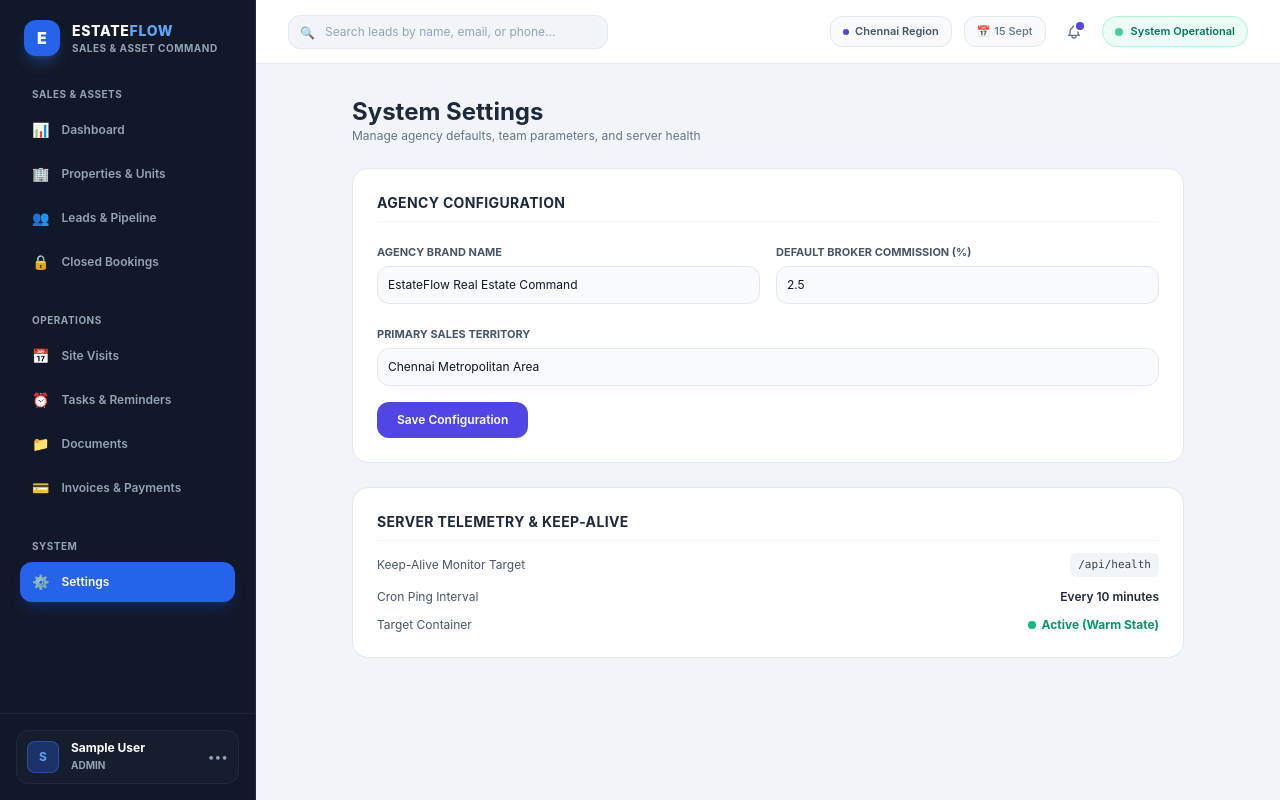
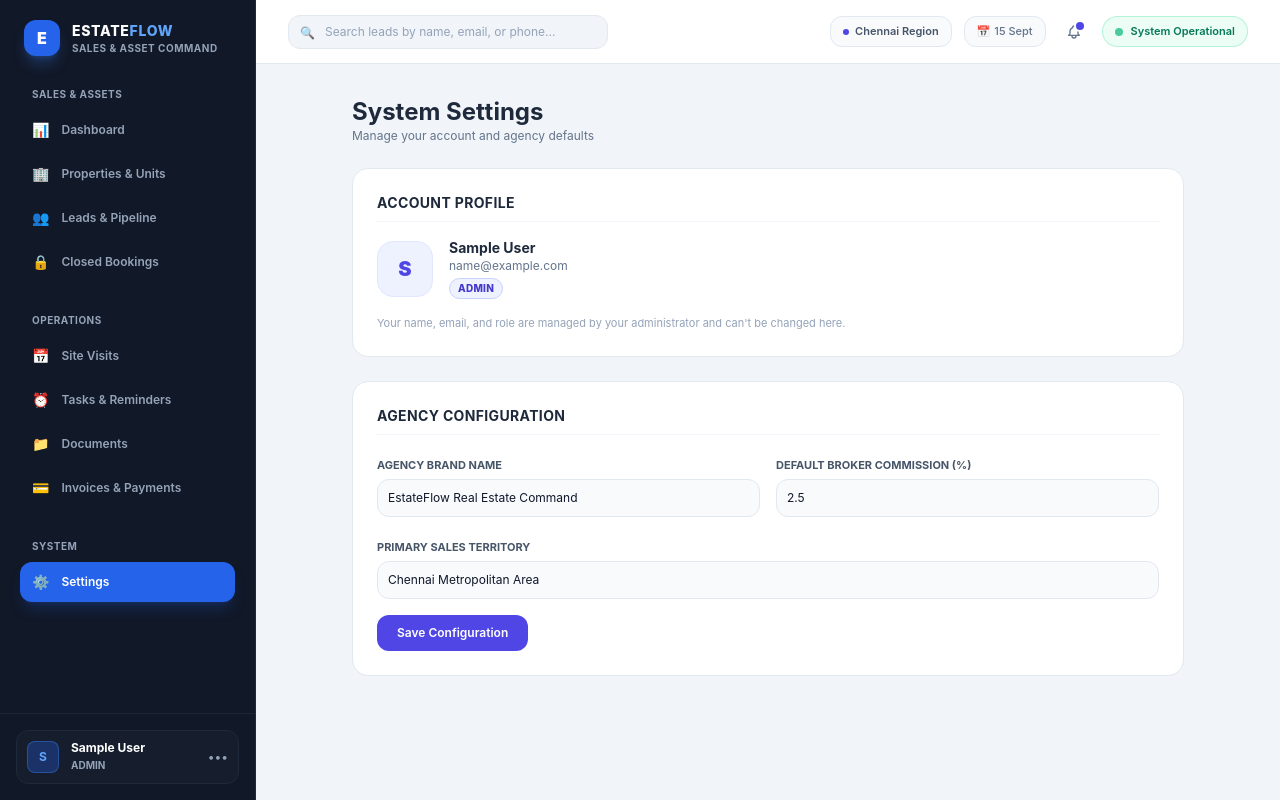
Before and after one commit to gowtham250211-png/Estateflow-crm, a React (Vite) app in the folder frontend/: page /settings in a window 1280 px wide. Built offline with nearby package versions, Linux system fonts and the light colour scheme; sample sign-in values are in the browser's storage.

Commit message:
Enhance Settings page with user profile details
Added user account information display and removed server telemetry section.

```diff
--- a/frontend/src/pages/Settings.jsx
+++ b/frontend/src/pages/Settings.jsx
@@ -1,6 +1,8 @@
 import React, { useState } from 'react';
+import { useAuth } from '../context/AuthContext';
 
 export default function Settings() {
+  const { user } = useAuth();
   const [agencyName, setAgencyName] = useState('EstateFlow Real Estate Command');
   const [commissionRate, setCommissionRate] = useState('2.5');
   const [saved, setSaved] = useState(false);
@@ -15,7 +17,7 @@ export default function Settings() {
     <div className="p-8 max-w-4xl mx-auto space-y-6">
       <div>
         <h1 className="text-2xl font-bold text-slate-800">System Settings</h1>
-        <p className="text-xs text-slate-500">Manage agency defaults, team parameters, and server health</p>
+        <p className="text-xs text-slate-500">Manage your account and agency defaults</p>
       </div>
 
       {saved && (
@@ -23,6 +25,30 @@ export default function Settings() {
           ✓ Settings saved successfully.
         </div>
       )}
+
+      {/* Account Profile */}
+      <div className="bg-white rounded-2xl border border-slate-200 p-6 shadow-xs space-y-4">
+        <h2 className="text-sm font-bold text-slate-800 pb-2 border-b border-slate-100 uppercase tracking-wide">
+          Account Profile
+        </h2>
+
+        <div className="flex items-center gap-4">
+          <div className="w-14 h-14 rounded-2xl bg-indigo-50 border border-indigo-100 flex items-center justify-center font-black text-indigo-600 text-xl">
+            {(user?.name || '?').charAt(0).toUpperCase()}
+          </div>
+          <div>
+            <div className="text-sm font-bold text-slate-800">{user?.name || 'Unknown User'}</div>
+            <div className="text-xs text-slate-500">{user?.email || '—'}</div>
+            <span className="inline-block mt-1 text-[10px] font-extrabold px-2 py-0.5 rounded-full bg-indigo-50 text-indigo-700 border border-indigo-200 uppercase tracking-wide">
+              {user?.role === 'ADMIN' ? 'Administrator' : user?.role === 'SALES_EMPLOYEE' ? 'Sales Employee' : user?.role || 'Unknown'}
+            </span>
+          </div>
+        </div>
+
+        <p className="text-[11px] text-slate-400">
+          Your name, email, and role are managed by your administrator and can't be changed here.
+        </p>
+      </div>
 
       {/* General Settings */}
       <form onSubmit={handleSave} className="bg-white rounded-2xl border border-slate-200 p-6 shadow-xs space-y-4">
@@ -69,27 +95,6 @@ export default function Settings() {
           Save Configuration
         </button>
       </form>
-
-      {/* Backend Keep-Alive Monitor Status */}
-      <div className="bg-white rounded-2xl border border-slate-200 p-6 shadow-xs space-y-3">
-        <h2 className="text-sm font-bold text-slate-800 pb-2 border-b border-slate-100 uppercase tracking-wide">
-          Server Telemetry & Keep-Alive
-        </h2>
-        <div className="flex items-center justify-between text-xs">
-          <span className="text-slate-600">Keep-Alive Monitor Target</span>
-          <span className="font-mono text-[11px] bg-slate-100 px-2 py-1 rounded-md text-slate-700">/api/health</span>
-        </div>
-        <div className="flex items-center justify-between text-xs">
-          <span className="text-slate-600">Cron Ping Interval</span>
-          <span className="font-semibold text-slate-800">Every 10 minutes</span>
-        </div>
-        <div className="flex items-center justify-between text-xs">
-          <span className="text-slate-600">Target Container</span>
-          <span className="text-emerald-600 font-bold flex items-center gap-1.5">
-            <span className="w-2 h-2 rounded-full bg-emerald-500"></span> Active (Warm State)
-          </span>
-        </div>
-      </div>
     </div>
   );
 }
```
